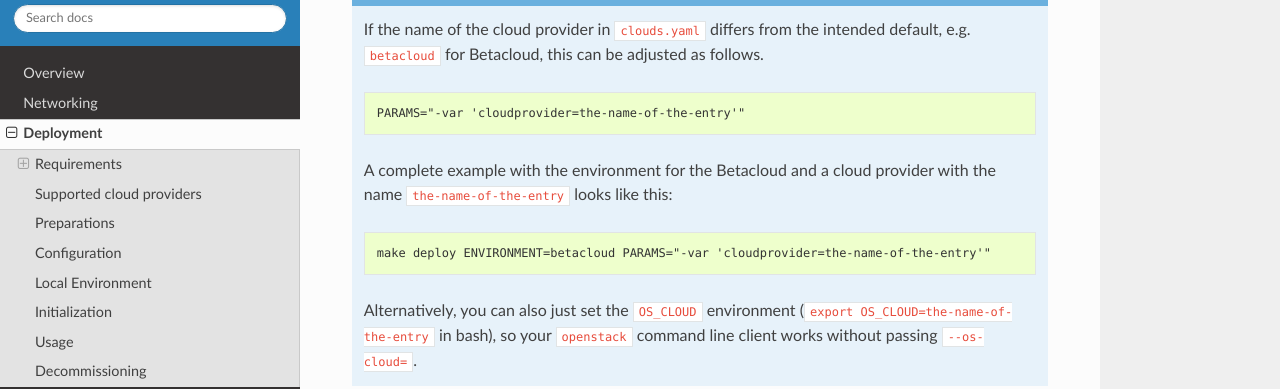
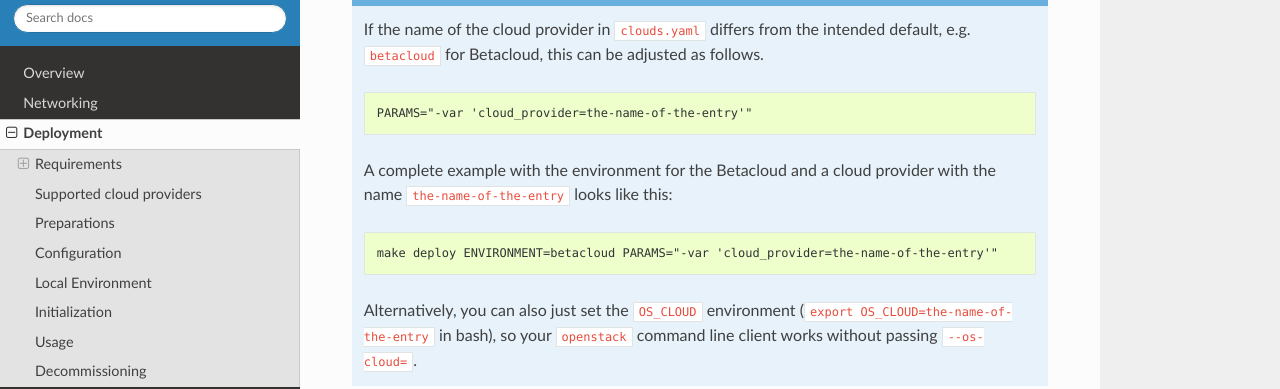
Before and after one commit to osism/testbed, a Sphinx documentation site: the page built from docs/source/deployment.rst, in a window 1280 px wide and 900 px high, scrolled down 2691 px. Shown: the part 154-543 px from the top of the window. Built offline with Sphinx 7.4.7 and the Read the Docs theme 2.0.0, drawn with Linux system fonts in a browser that asks for light colours.

Commit message:
docs: cloudprovider should be cloud_provider (#615)
Co-authored-by: Arvid Requate <requate@univention.de>
Signed-off-by: Christian Berendt <berendt@betacloud-solutions.de>

```diff
--- a/docs/source/deployment.rst
+++ b/docs/source/deployment.rst
@@ -119,14 +119,14 @@ each supported cloud provider.
 
    .. code-block:: console
 
-      PARAMS="-var 'cloudprovider=the-name-of-the-entry'"
+      PARAMS="-var 'cloud_provider=the-name-of-the-entry'"
 
    A complete example with the environment for the Betacloud and a cloud provider with the name
    ``the-name-of-the-entry`` looks like this:
 
    .. code-block:: console
 
-      make deploy ENVIRONMENT=betacloud PARAMS="-var 'cloudprovider=the-name-of-the-entry'"
+      make deploy ENVIRONMENT=betacloud PARAMS="-var 'cloud_provider=the-name-of-the-entry'"
 
    Alternatively, you can also just set the ``OS_CLOUD`` environment
    (``export OS_CLOUD=the-name-of-the-entry`` in bash), so your ``openstack`` command line
```
